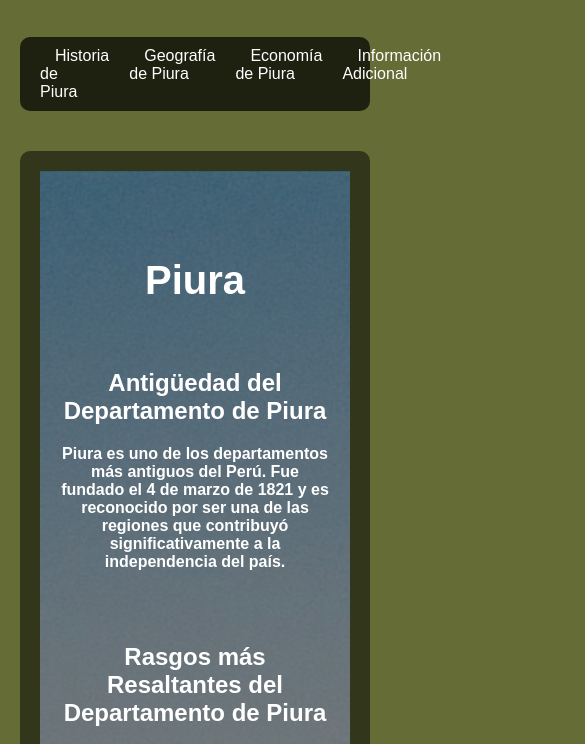
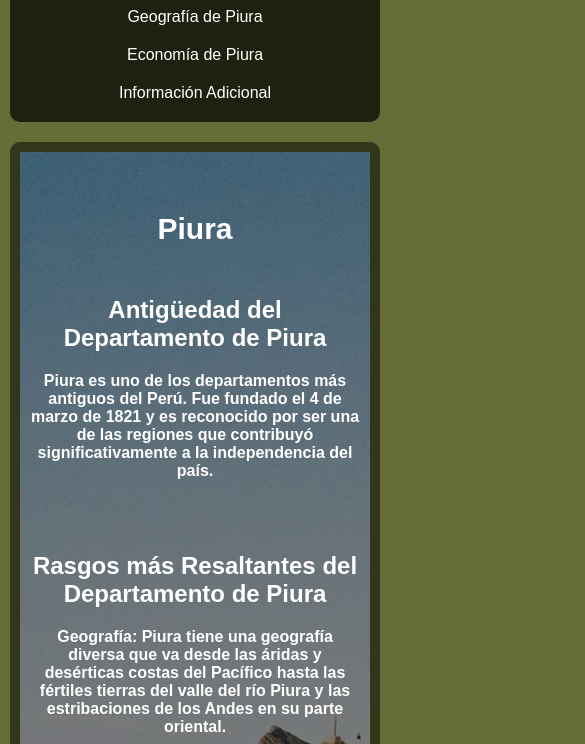
Before and after one commit to MatiasCQ/asd, a plain HTML site: page index.html in a window 390 px wide. Shown: the part 180-924 px from the top of the page, 585 px wide, since content can reach past the window. Drawn offline with Linux system fonts and the light colour scheme.

Commit message:
Update index.html

```diff
--- a/index.html
+++ b/index.html
@@ -43,6 +43,7 @@
     .content {
         display: flex;
         flex: 1;
+        flex-wrap: wrap; /* Para que los elementos se ajusten en pantallas pequeñas */
     }
     main {
         flex: 3;
@@ -94,11 +95,42 @@
         padding: 20px;
         background-color: rgba(255, 255, 255, 0.7);
     }
+
+    /* Media Queries */
+    @media (max-width: 768px) {
+        nav ul {
+            flex-direction: column;
+            align-items: center;
+        }
+        .content {
+            flex-direction: column;
+        }
+        nav ul li {
+            margin: 10px 0;
+        }
+        main, aside {
+            margin: 10px;
+        }
+        .contenedor2 {
+            padding: 10px;
+        }
+    }
+
+    @media (max-width: 480px) {
+        h5 {
+            font-size: 30px;
+        }
+        header, footer, section, article {
+            margin: 10px;
+            padding: 10px;
+        }
+        nav {
+            margin: 10px;
+        }
+    }
 </style>
-
 </head>
 <body>
-
     <header>
         <h1>Descrubriendo Piura</h1>
     </header>
@@ -112,7 +144,6 @@
         </ul>
     </nav>
 
-
     <article class="article-container">
         <div class="contenedor2">
             <center><h5>Piura</h5></center>
@@ -123,11 +154,8 @@
                 <br>
                 <h2>Rasgos más Resaltantes del Departamento de Piura</h2>
                 <strong><p>Geografía: Piura tiene una geografía diversa que va desde las áridas y desérticas costas del Pacífico hasta las fértiles tierras del valle del río Piura y las estribaciones de los Andes en su parte oriental.</p></strong>
-
                 <strong><p>Clima: Es conocido por su clima árido y soleado durante la mayor parte del año, con temperaturas que pueden llegar a ser bastante altas.</p></strong>
-
                 <strong><p>Cultura: La región es famosa por su rica herencia cultural, expresada en su música, danzas tradicionales como el tondero y sus festividades religiosas y folclóricas.</p></strong>
-
                 <strong><p>Economía: Piura es un importante centro económico debido a su agricultura diversa, que incluye la producción de arroz, caña de azúcar, algodón, mango y otros frutos tropicales. Además, la región tiene un creciente sector comercial y turístico.</p>
                 <br>
                 <br>
```
Lines whose indentation alone changed are shown as unchanged.
